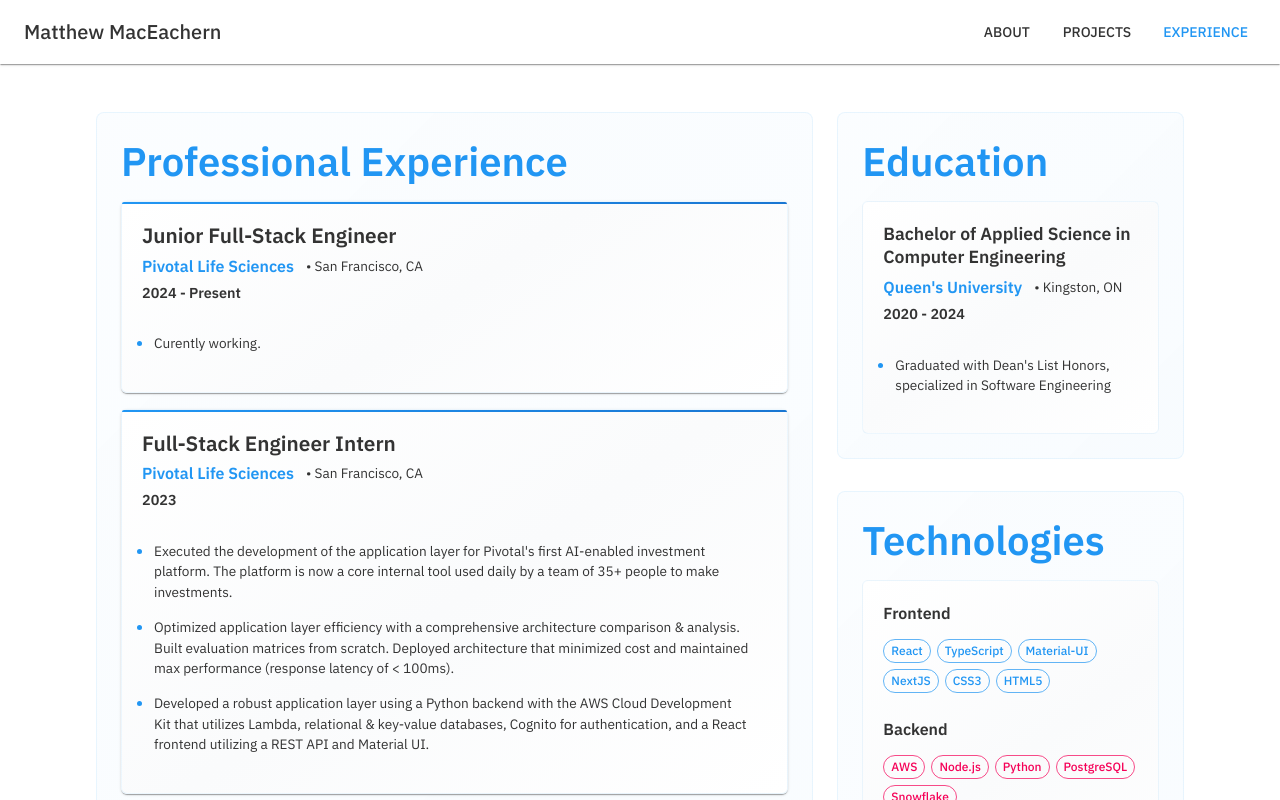
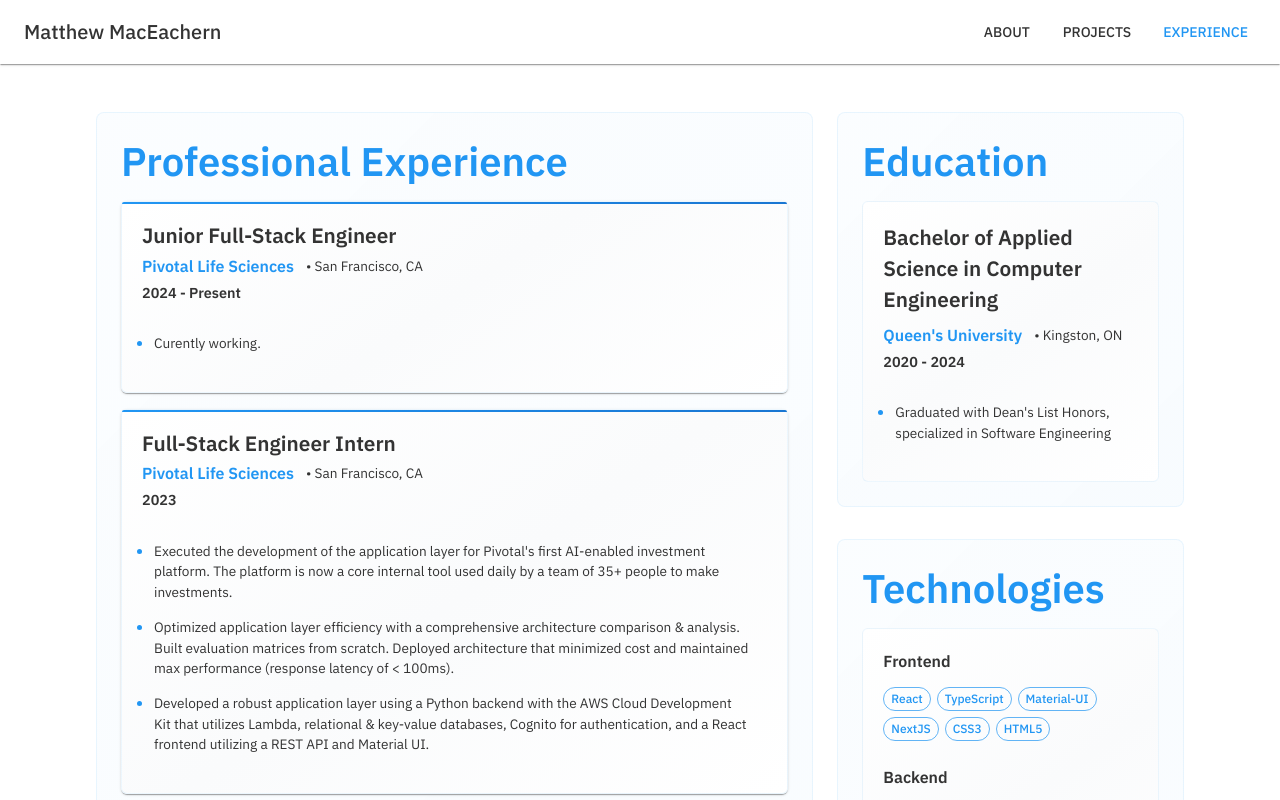
Before and after one commit to mattmac02/Personal_Website, a React (Vite) app: page /experience in a window 1280 px wide. Shown: the top 800 px of the page. Built offline with nearby package versions, Linux system fonts and the light colour scheme.

Commit message:
Minor changes

```diff
--- a/src/pages/Experience.tsx
+++ b/src/pages/Experience.tsx
@@ -429,7 +429,7 @@ const Experience = () => {
                   }}
                 >
                   <CardContent sx={{ p: 2.5 }}>
-                    <Typography variant="h5" component="h3" gutterBottom sx={{ fontWeight: 600, color: 'text.primary', fontSize: '1.1rem' }}>
+                    <Typography  component="h3" gutterBottom sx={{ fontWeight: 600, color: 'text.primary', fontSize: { xs: '1.1rem', md: '1.3rem' },}}>
                       {edu.degree}
                     </Typography>
                     <Box sx={{ display: 'flex', alignItems: 'center', gap: 1.5, mb: 0.5 }}>
```
